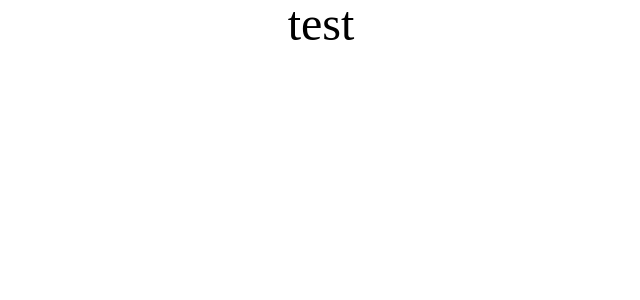
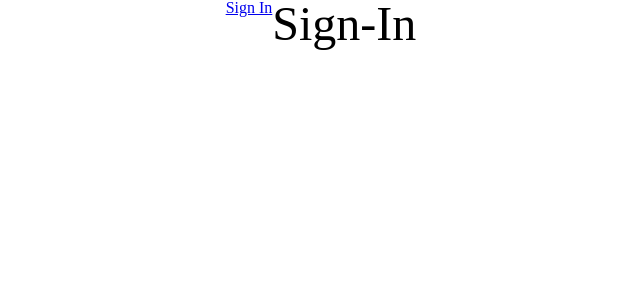
Before and after one commit to Kasador/geo-lingo, a React (Create React App) app: page /sign-in in a window 1280 px wide. Shown: the top 300 px of the page, without its empty margins (319-959 px from the left). Built offline with nearby package versions, Linux system fonts and the light colour scheme.

Commit message:
Added react-router and created an empty sign-in page component

```diff
--- a/package.json
+++ b/package.json
@@ -6,6 +6,8 @@
     "node-sass": "^4.12.0",
     "react": "^16.8.6",
     "react-dom": "^16.8.6",
+    "react-router": "^5.0.1",
+    "react-router-dom": "^5.0.1",
     "react-scripts": "3.0.1"
   },
   "scripts": {
--- /dev/null
+++ b/src/Components/SignIn/SignIn.js
@@ -0,0 +1,11 @@
+import React from 'react';
+
+
+const signIn = () => {
+
+    return (
+        <h1>Sign-In</h1>
+    )
+}
+
+export default signIn;
--- a/src/Main/App.js
+++ b/src/Main/App.js
@@ -1,10 +1,18 @@
 import React from 'react';
 import '../Main/App.scss';
+import { BrowserRouter as Router, Route, Link } from 'react-router-dom';
+import SignIn from '../Components/SignIn/SignIn';
 
 function App() {
     return (
         <div className="App">
-            <h1>test</h1>
+
+
+            <Router>
+
+                <Link to="/sign-in/">Sign In</Link> {/* temporary sign in button, Link will probably have to be used in Steven's Login component page */}
+                <Route path="/sign-in/" component={SignIn} />
+            </Router>
         </div>
     );
 }
```
Also changed, not shown: src/Components/SignIn/SignIn.css (added), 1 other file (tests, documents, lock files or other folders).
